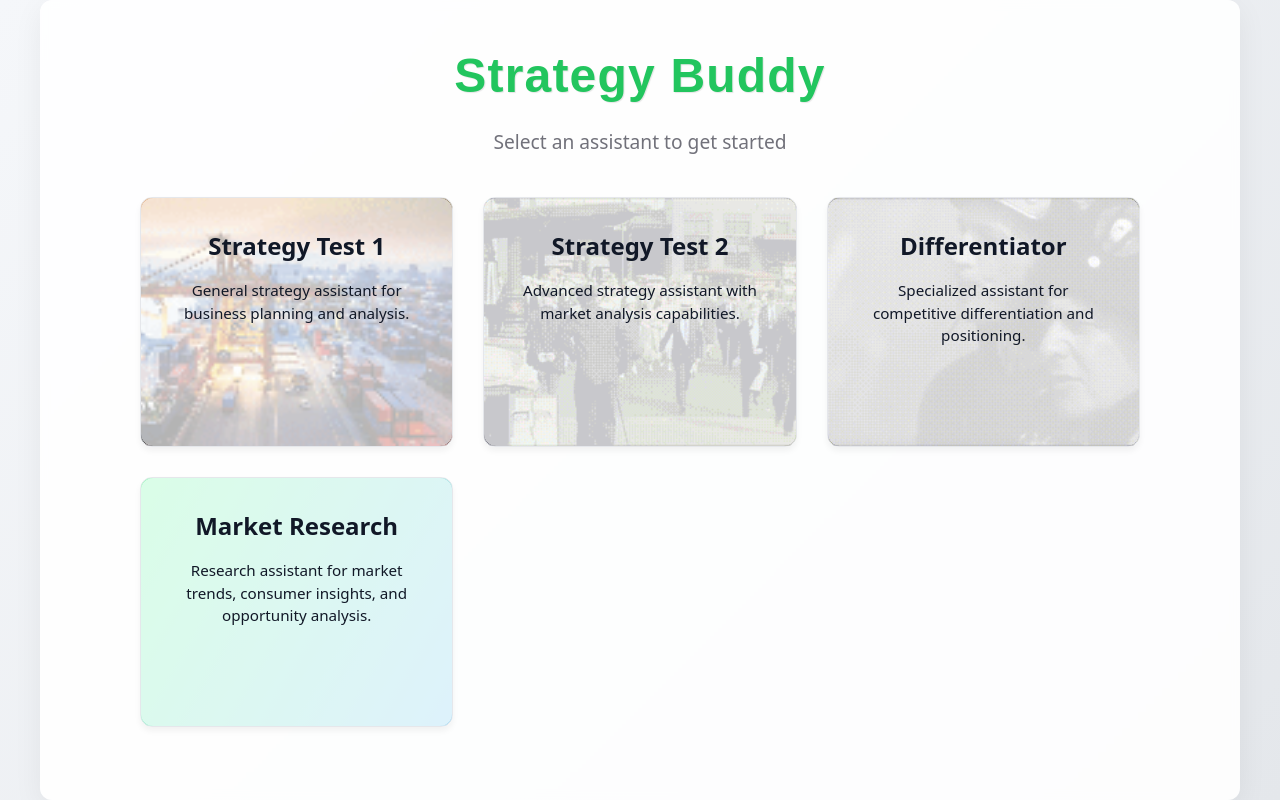
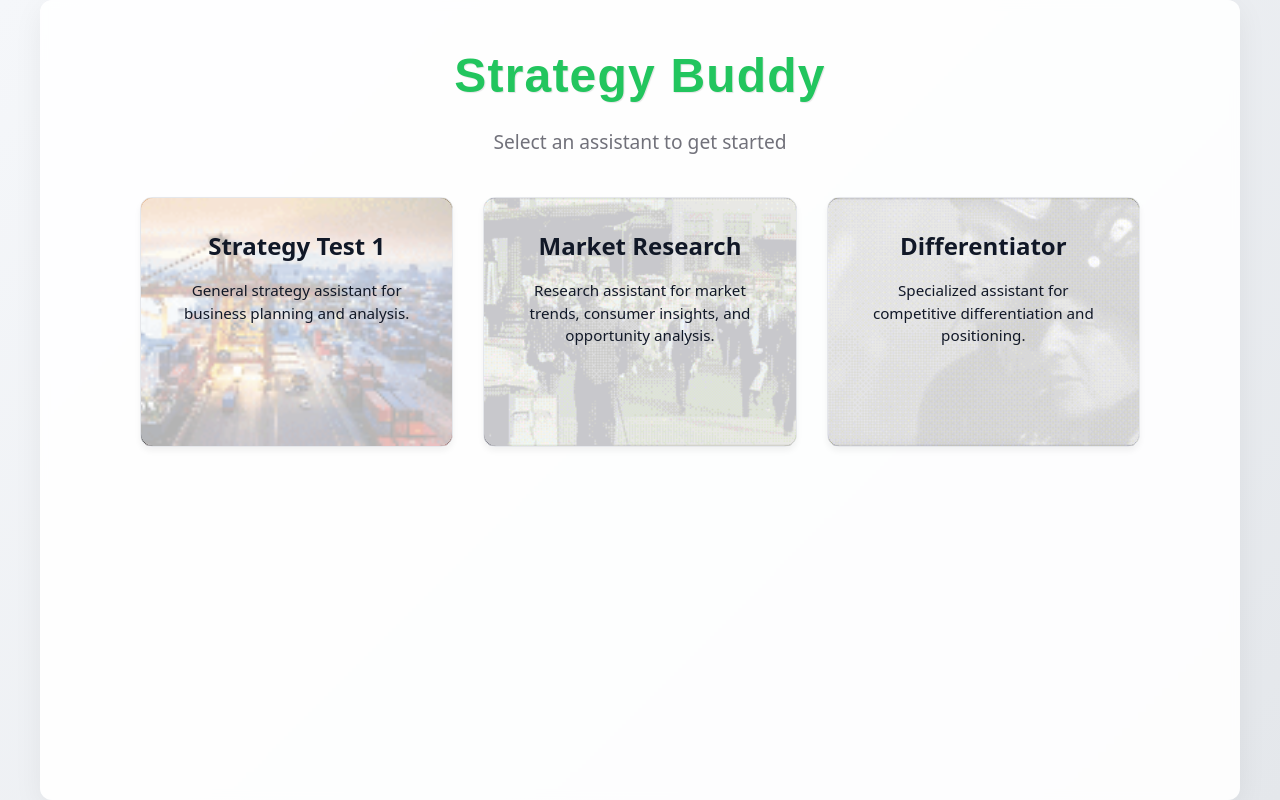
Before and after one commit to QuinnRhodes/strategy-buddy, a React (Vite) app: page / in a window 1280 px wide. Built offline with nearby package versions, Linux system fonts and the light colour scheme; no server answers.

Commit message:
Replace Strategy Test 2 with Market Research API and update background

```diff
--- a/src/App.tsx
+++ b/src/App.tsx
@@ -34,7 +34,7 @@ type SelectedPdf = {
 
 // Define the props type for App
 interface AppProps {
-  version?: 'strategy1' | 'strategy2' | 'marketResearch';
+  version?: 'strategy1' | 'marketResearch';
 }
 
 function App({ version }: AppProps) {
@@ -79,29 +79,18 @@ function App({ version }: AppProps) {
       // Add strategy1-page class for specific background
       document.body.classList.add('strategy1-page');
       // Remove any other page-specific classes
-      document.body.classList.remove('strategy2-page');
       document.body.classList.remove('market-research-page');
       setMessages([{ text: "Hi, I'm Strategy Test 1. How can I help with your business planning?", isUser: false }]);
-    } else if (version === 'strategy2') {
-      setAppTitle('Strategy Test 2');
-      // Add strategy2-page class to body for specific background
-      document.body.classList.add('strategy2-page');
-      // Remove other page-specific classes
-      document.body.classList.remove('strategy1-page');
-      document.body.classList.remove('market-research-page');
-      setMessages([{ text: "Hi, I'm Strategy Test 2. I can help with advanced market analysis.", isUser: false }]);
     } else if (version === 'marketResearch') {
       setAppTitle('Market Research');
       // Add market-research-page class to body for specific background
       document.body.classList.add('market-research-page');
       // Remove other page-specific classes
       document.body.classList.remove('strategy1-page');
-      document.body.classList.remove('strategy2-page');
       setMessages([{ text: "Hi, I'm the Market Research assistant. I can help you analyze market trends and opportunities.", isUser: false }]);
     } else {
       setAppTitle('Differentiator');
       // Remove any other page-specific classes
-      document.body.classList.remove('strategy2-page');
       document.body.classList.remove('strategy1-page');
       document.body.classList.remove('market-research-page');
       setMessages([{ text: "Hi, I'm the Differentiator. How can I help you stand out from competitors?", isUser: false }]);
@@ -109,7 +98,6 @@ function App({ version }: AppProps) {
 
     // Clean up function to remove page-specific classes when unmounting
     return () => {
-      document.body.classList.remove('strategy2-page');
       document.body.classList.remove('strategy1-page');
       document.body.classList.remove('market-research-page');
     };
@@ -118,7 +106,6 @@ function App({ version }: AppProps) {
   // Get the assistant type based on the version
   const getAssistantType = () => {
     if (version === 'strategy1') return 'strategy1' as const;
-    if (version === 'strategy2') return 'strategy2' as const;
     if (version === 'marketResearch') return 'marketResearch' as const;
     return 'default' as const;
   };
--- a/src/components/HomePage.tsx
+++ b/src/components/HomePage.tsx
@@ -40,12 +40,12 @@ export function HomePage() {
         </div>
 
         <div
-          className="assistant-card strategy2-card"
-          onClick={() => handleSelectAssistant('/strategy2')}
+          className="assistant-card market-research-card"
+          onClick={() => handleSelectAssistant('/market-research')}
         >
-          <h2 className="assistant-name">Strategy Test 2</h2>
+          <h2 className="assistant-name">Market Research</h2>
           <p className="assistant-description">
-            Advanced strategy assistant with market analysis capabilities.
+            Research assistant for market trends, consumer insights, and opportunity analysis.
           </p>
         </div>
 
@@ -58,16 +58,6 @@ export function HomePage() {
             Specialized assistant for competitive differentiation and positioning.
           </p>
         </div>
-
-        <div
-          className="assistant-card market-research-card"
-          onClick={() => handleSelectAssistant('/market-research')}
-        >
-          <h2 className="assistant-name">Market Research</h2>
-          <p className="assistant-description">
-            Research assistant for market trends, consumer insights, and opportunity analysis.
-          </p>
-        </div>
       </div>
     </div>
   );
--- a/src/styles/HomePage.css
+++ b/src/styles/HomePage.css
@@ -131,39 +131,6 @@ body, #root {
   font-weight: 500;
 }
 
-/* Strategy Test 2 card with background2.gif */
-.strategy2-card {
-  background: url('/background2.gif') no-repeat center center;
-  background-size: cover;
-  position: relative;
-}
-
-.strategy2-card:before {
-  content: '';
-  position: absolute;
-  top: 0;
-  left: 0;
-  right: 0;
-  bottom: 0;
-  background: rgba(255, 255, 255, 0.7);
-  border-radius: 12px;
-}
-
-.strategy2-card * {
-  position: relative;
-  z-index: 1;
-}
-
-.strategy2-card .assistant-name {
-  color: #111827;
-  font-weight: 700;
-}
-
-.strategy2-card .assistant-description {
-  color: #111827;
-  font-weight: 500;
-}
-
 /* Strategy Test 1 card with background3.gif */
 .strategy1-card {
   background: url('/background3.gif') no-repeat center center;
@@ -197,9 +164,9 @@ body, #root {
   font-weight: 500;
 }
 
-/* Market Research card with distinct styling */
+/* Market Research card with background2.gif */
 .market-research-card {
-  background: linear-gradient(120deg, #84fab0 0%, #8fd3f4 100%);
+  background: url('/background2.gif') no-repeat center center;
   background-size: cover;
   position: relative;
 }
@@ -236,7 +203,7 @@ body.market-research-page #root {
   min-height: 100vh;
   margin: 0;
   padding: 0;
-  background: linear-gradient(120deg, #84fab0 0%, #8fd3f4 100%);
+  background: url('/background2.gif') no-repeat center center;
   background-size: cover;
 }
 
```
